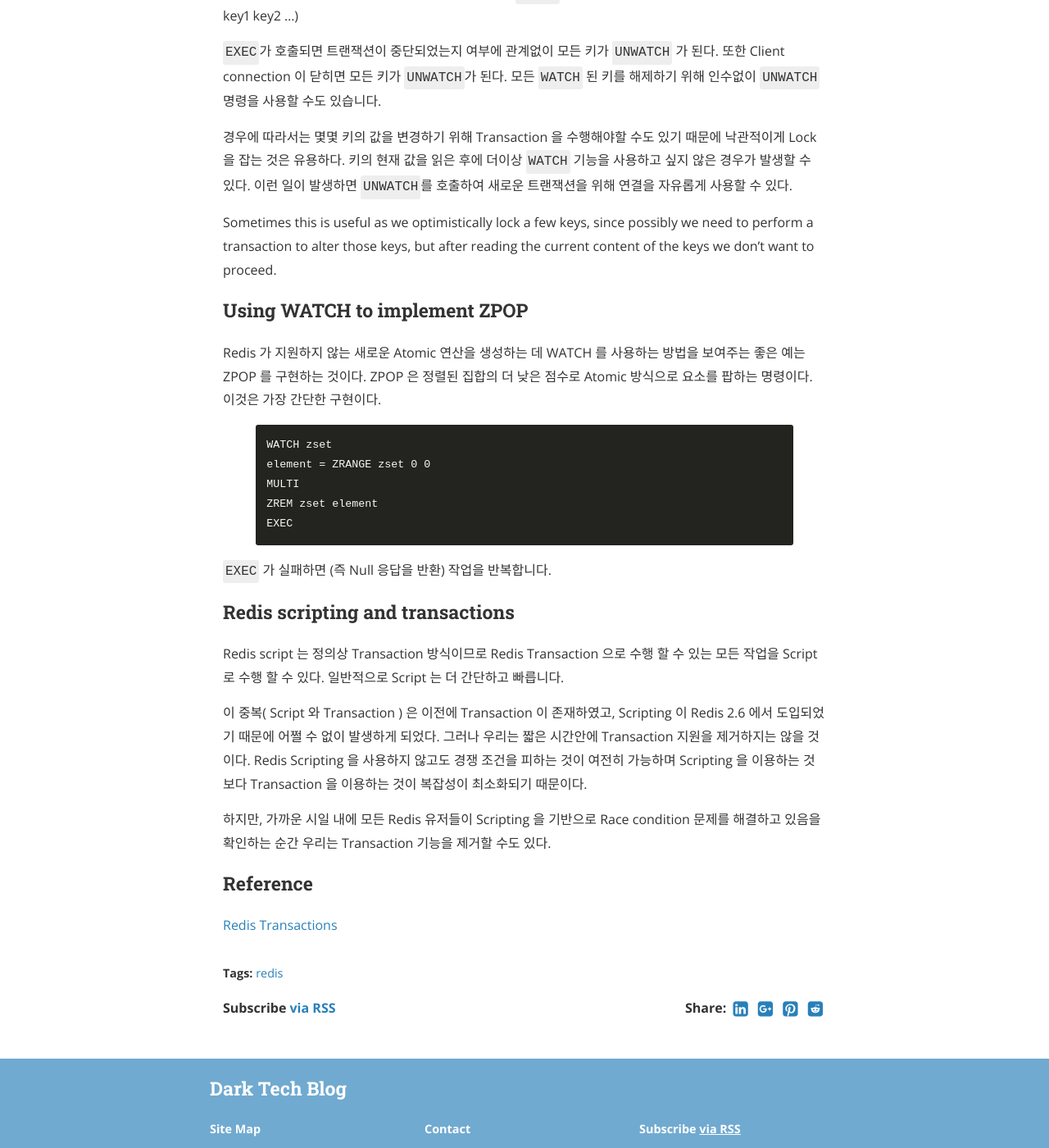
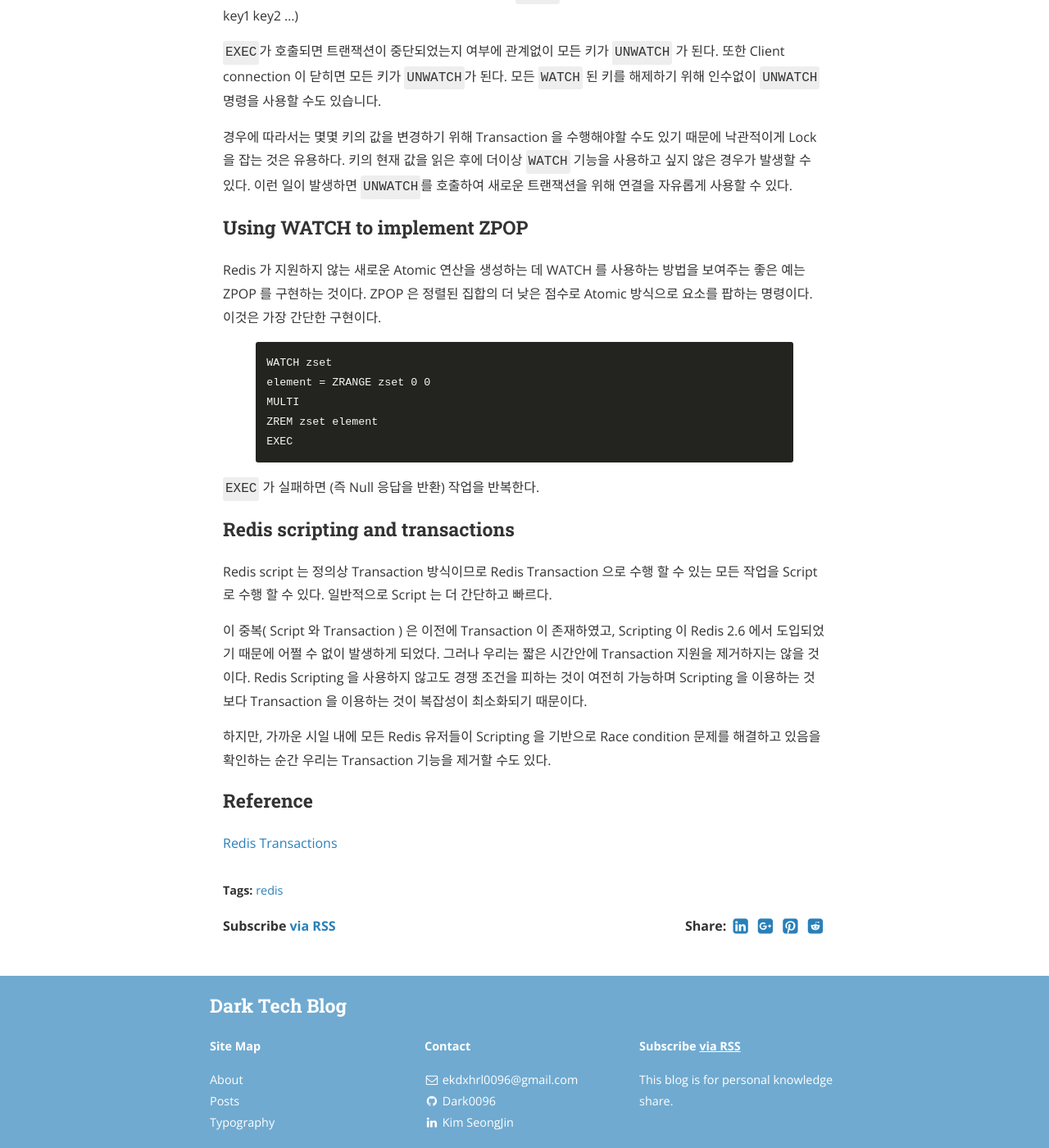
Before and after one commit to Dark0096/Dark0096.github.io, a Jekyll site: the page built from _posts/2018-10-27-redis-transaction.markdown, in a window 1280 px wide and 1400 px high, scrolled down 5778 px. Shown: the whole window at 82% size. Built offline with Jekyll 4.4.1, drawn with Linux system fonts in a browser that asks for light colours; nearby versions of some CDN libraries.

Commit message:
Change the redis transaction article

```diff
--- a/_posts/2018-10-27-redis-transaction.markdown
+++ b/_posts/2018-10-27-redis-transaction.markdown
@@ -199,8 +199,6 @@ EXEC
 경우에 따라서는 몇몇 키의 값을 변경하기 위해 Transaction 을 수행해야할 수도 있기 때문에 낙관적이게 Lock 을 잡는 것은 유용하다. 키의 현재 값을 읽은 후에 더이상 `WATCH` 기능을 사용하고 싶지 않은 경우가 발생할 수 있다.
 이런 일이 발생하면 `UNWATCH`를 호출하여 새로운 트랜잭션을 위해 연결을 자유롭게 사용할 수 있다.
 
-Sometimes this is useful as we optimistically lock a few keys, since possibly we need to perform a transaction to alter those keys, but after reading the current content of the keys we don't want to proceed.
-
 ### Using WATCH to implement ZPOP
 Redis 가 지원하지 않는 새로운 Atomic 연산을 생성하는 데 WATCH 를 사용하는 방법을 보여주는 좋은 예는 ZPOP 를 구현하는 것이다. ZPOP 은 정렬된 집합의 더 낮은 점수로 Atomic 방식으로 요소를 팝하는 명령이다. 이것은 가장 간단한 구현이다.
 
@@ -211,10 +209,10 @@ MULTI
 ZREM zset element
 EXEC
 {% endhighlight %}
-`EXEC` 가 실패하면 (즉 Null 응답을 반환) 작업을 반복합니다.
+`EXEC` 가 실패하면 (즉 Null 응답을 반환) 작업을 반복한다.
 
 ### Redis scripting and transactions
-Redis script 는 정의상 Transaction 방식이므로 Redis Transaction 으로 수행 할 수 있는 모든 작업을 Script 로 수행 할 수 있다. 일반적으로 Script 는 더 간단하고 빠릅니다.
+Redis script 는 정의상 Transaction 방식이므로 Redis Transaction 으로 수행 할 수 있는 모든 작업을 Script 로 수행 할 수 있다. 일반적으로 Script 는 더 간단하고 빠르다.
 
 이 중복( Script 와 Transaction ) 은 이전에 Transaction 이 존재하였고, Scripting 이 Redis 2.6 에서 도입되었기 때문에 어쩔 수 없이 발생하게 되었다. 그러나 우리는 짧은 시간안에 Transaction 지원을 제거하지는 않을 것이다. Redis Scripting 을 사용하지 않고도 경쟁 조건을 피하는 것이 여전히 가능하며 Scripting 을 이용하는 것보다 Transaction 을 이용하는 것이 복잡성이 최소화되기 때문이다.
 
```
